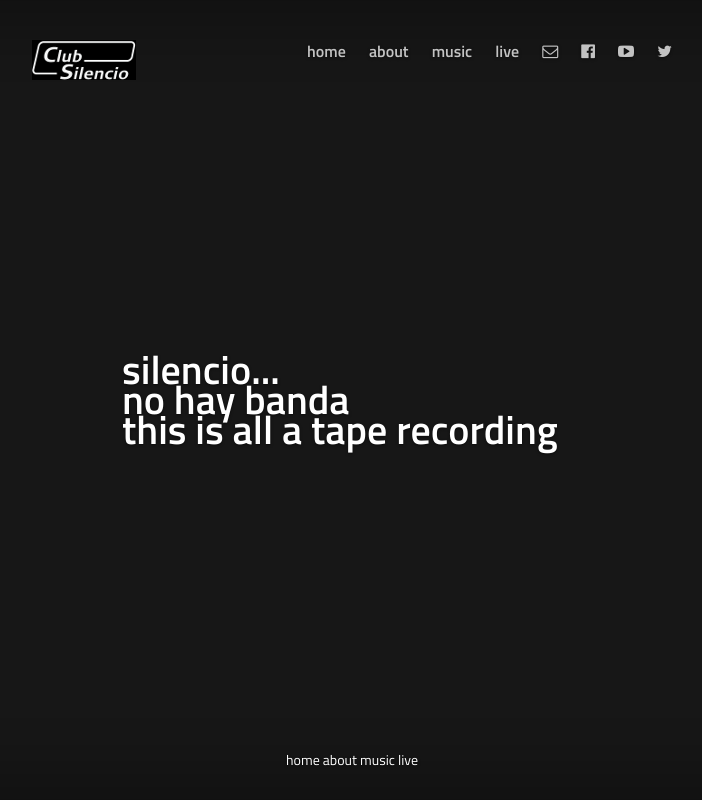
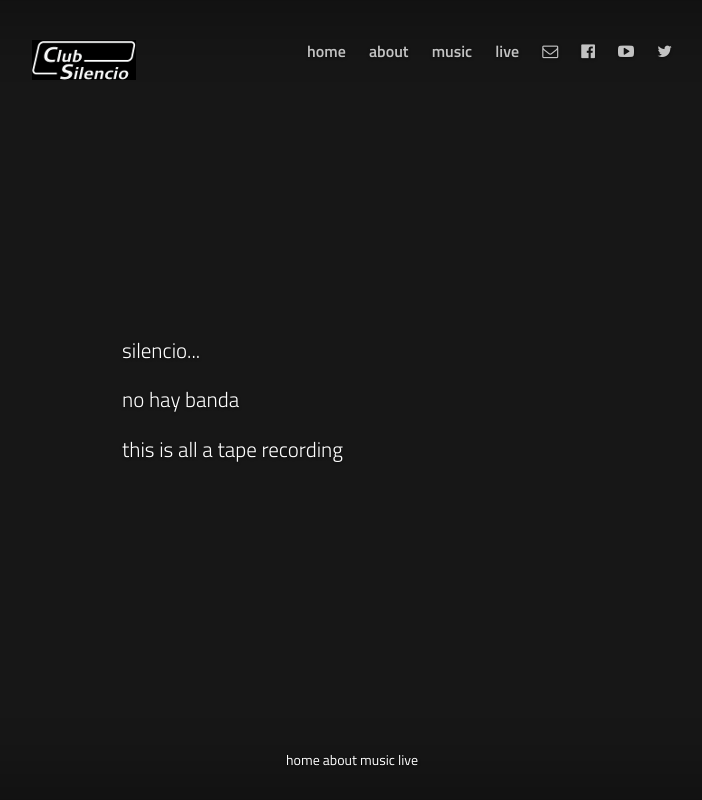
Before and after one commit to roddds/club-silencio, a Flask app: page / in a window 1280 px wide. Shown: the whole page, without its empty margins (288-990 px from the left). Run offline with Flask 2, Linux system fonts and the light colour scheme; some libraries are stand-ins or nearby versions.

Commit message:
class lead

```diff
--- a/templates/home.html
+++ b/templates/home.html
@@ -2,8 +2,8 @@
 
 {% block content %}
 <div class="text">
-    <p>silencio...</p>
-    <p>no hay banda</p>
-    <p>this is all a tape recording</p>
+    <p class="lead">silencio...</p>
+    <p class="lead">no hay banda</p>
+    <p class="lead">this is all a tape recording</p>
 </div>
 {% endblock %}
```
